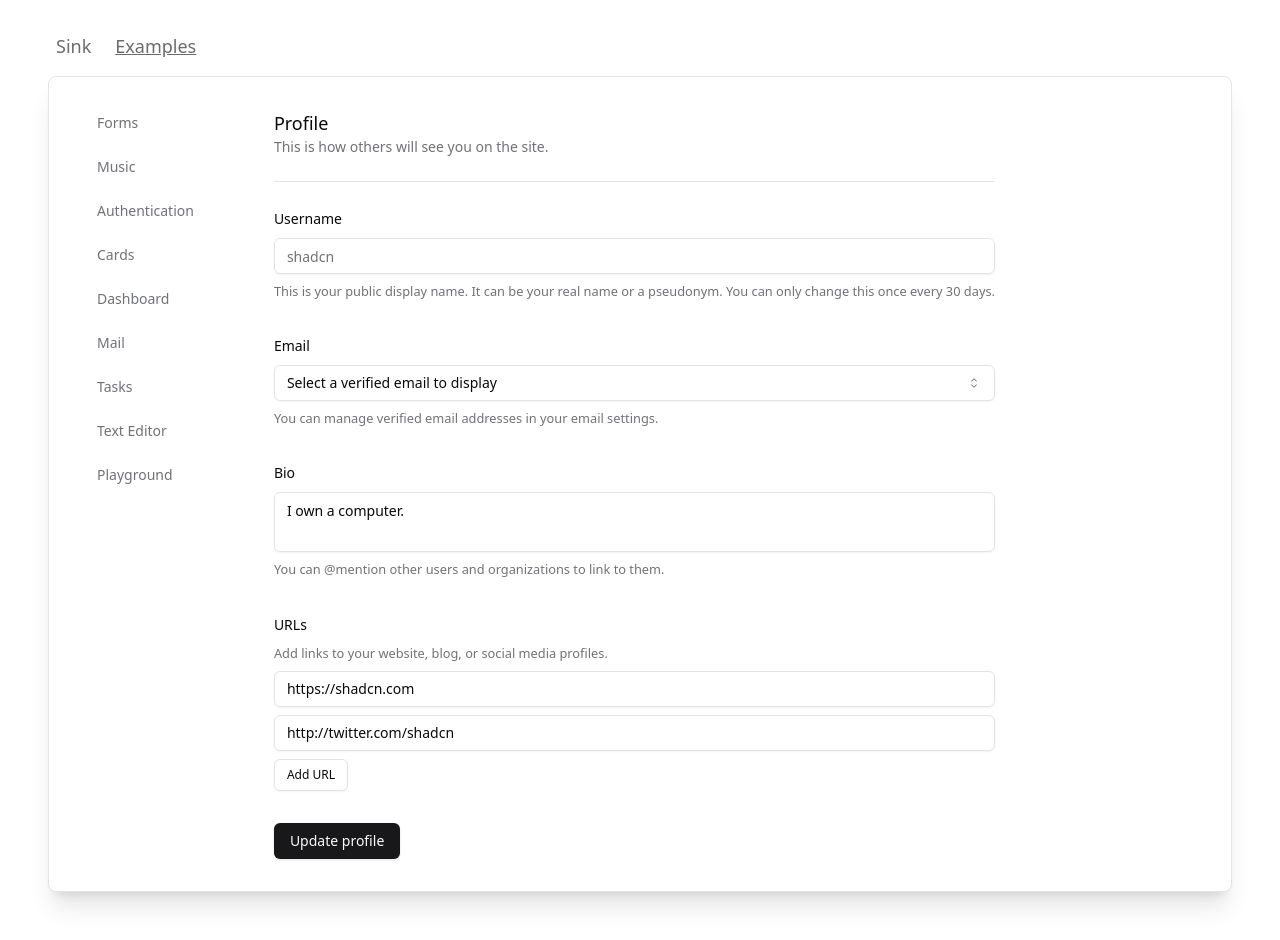
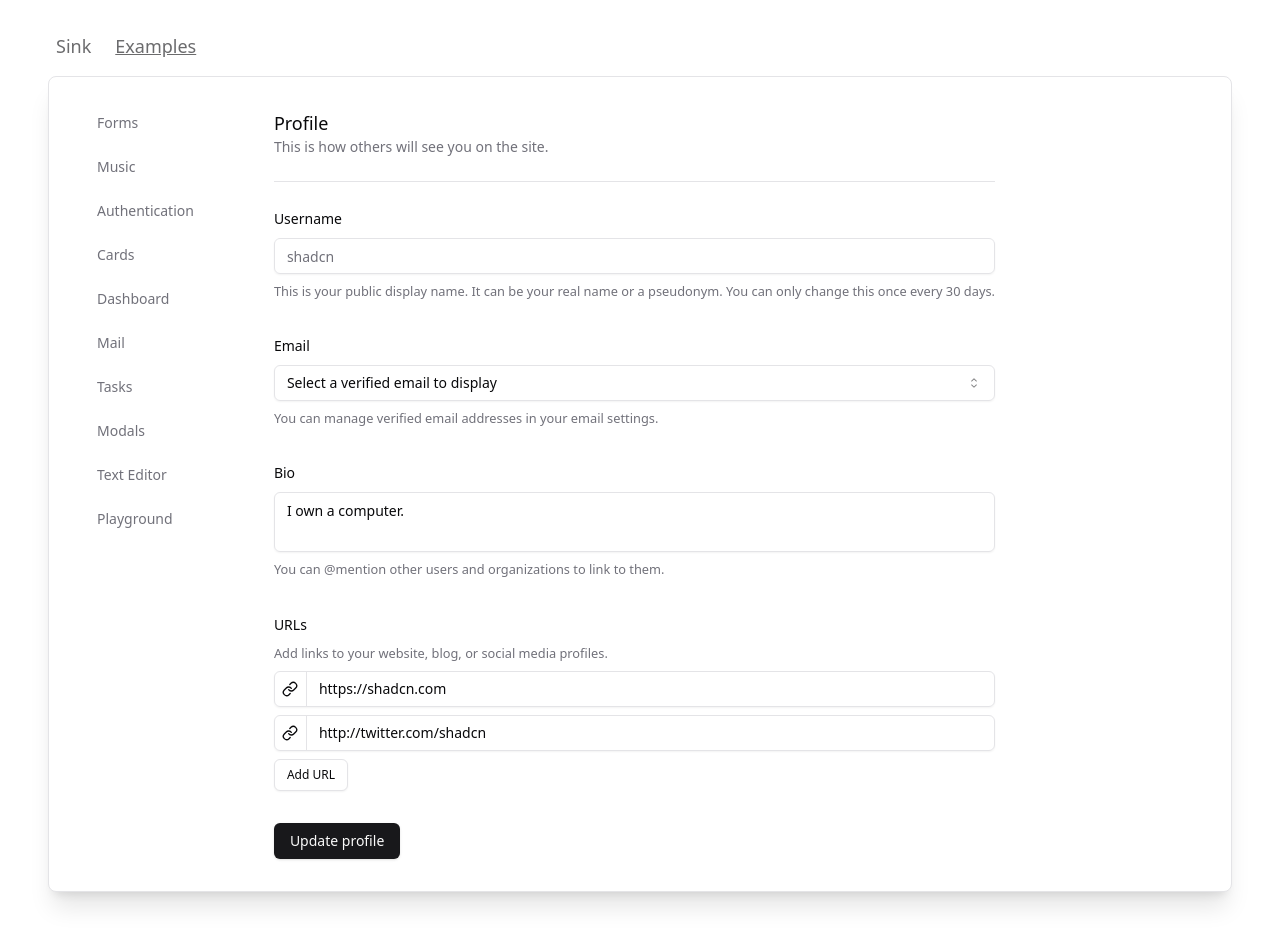
Before and after one commit to AnimaApp/vscode-shadcn-demo, a React (Vite) app: page /examples in a window 1280 px wide. Built offline with nearby package versions, Linux system fonts and the light colour scheme.

Commit message:
feat: add modal example

```diff
--- /dev/null
+++ b/src/components/Modal.tsx
@@ -0,0 +1,39 @@
+import {
+  Dialog,
+  DialogContent,
+  DialogFooter,
+  DialogHeader,
+  DialogTrigger,
+} from "@/components/ui/dialog"
+import { useState } from "react"
+
+interface ModalProps {
+  open: boolean
+  modalTitle?: React.ReactNode
+  modalHeader?: React.ReactNode
+  modalBody?: React.ReactNode
+  modalFooter?: React.ReactNode
+  children?: JSX.Element
+}
+
+export function Modal({
+  open,
+  modalBody,
+  modalFooter,
+  modalHeader,
+  children,
+}: ModalProps) {
+  const [isOpen, setIsOpen] = useState(open)
+
+  return (
+    <Dialog open={isOpen} onOpenChange={setIsOpen}>
+      <DialogTrigger asChild>{children}</DialogTrigger>
+
+      <DialogContent className="sm:max-w-[425px]">
+        {modalHeader && <DialogHeader>{modalHeader}</DialogHeader>}
+        {modalBody}
+        {modalFooter && <DialogFooter>{modalFooter}</DialogFooter>}
+      </DialogContent>
+    </Dialog>
+  )
+}
--- a/src/components/examples-nav.tsx
+++ b/src/components/examples-nav.tsx
@@ -30,6 +30,10 @@ const examples = [
   {
     name: "Tasks",
     href: "/examples/tasks",
+  },
+  {
+    name: "Modals",
+    href: "/examples/modals",
   },
   {
     name: "Text Editor",
--- a/src/components/ui/input.tsx
+++ b/src/components/ui/input.tsx
@@ -3,20 +3,32 @@ import * as React from "react"
 import { cn } from "@/lib/utils"
 
 export interface InputProps
-  extends React.InputHTMLAttributes<HTMLInputElement> {}
+  extends React.InputHTMLAttributes<HTMLInputElement> {
+    startIcon?: JSX.Element
+  }
 
 const Input = React.forwardRef<HTMLInputElement, InputProps>(
-  ({ className, type, ...props }, ref) => {
+  ({ className, type, startIcon, ...props }, ref) => {
     return (
+      <div className="relative">
+        {startIcon && (
+          <div className="absolute inset-y-0 left-2 flex items-center pr-2 border-r border-border">
+            {startIcon}
+          </div>
+        )}
         <input
           type={type}
           className={cn(
             "flex h-9 w-full rounded-md border border-input bg-transparent px-3 py-1 text-sm shadow-sm transition-colors file:border-0 file:bg-transparent file:text-sm file:font-medium placeholder:text-muted-foreground focus-visible:outline-none focus-visible:ring-1 focus-visible:ring-ring disabled:cursor-not-allowed disabled:opacity-50",
+            {
+              "pl-11": startIcon,
+            },
             className
           )}
           ref={ref}
           {...props}
         />
+      </div>
     )
   }
 )
--- a/src/main.tsx
+++ b/src/main.tsx
@@ -17,6 +17,7 @@ import TaskPage from './pages/examples/tasks/tasks/page.tsx';
 import { PlaygroundPage } from './pages/examples/playground/page.tsx';
 import TextEditorPage from './pages/examples/text-editor/page.tsx';
 import { PlaygroundLayout } from './pages/examples/playground/layout.tsx';
+import ModalsPage from './pages/examples/modals/page.tsx';
 
 const router = createBrowserRouter([
   {
@@ -55,6 +56,7 @@ const router = createBrowserRouter([
         path: "tasks",
         element: <TaskPage />
       },
+      { path: "modals", element: <ModalsPage /> },
       {
         path: "text-editor",
         element: <TextEditorPage />
--- a/src/pages/examples/forms/profile-form.tsx
+++ b/src/pages/examples/forms/profile-form.tsx
@@ -21,6 +21,7 @@ import {
 import { Textarea } from "@/components/ui/textarea"
 import { toast } from "@/components/ui/use-toast"
 import { Link } from "react-router-dom"
+import { LinkIcon } from "lucide-react"
 
 type ProfileFormValues = {
   username: string;
@@ -142,7 +143,7 @@ export function ProfileForm() {
                     Add links to your website, blog, or social media profiles.
                   </FormDescription>
                   <FormControl>
-                    <Input {...field} />
+                    <Input startIcon={<LinkIcon size={16} />} {...field} />
                   </FormControl>
                   <FormMessage />
                 </FormItem>
--- /dev/null
+++ b/src/pages/examples/modals/page.tsx
@@ -0,0 +1,33 @@
+import { Modal } from "@/components/Modal"
+import { Button } from "@/components/ui/button"
+import { Input } from "@/components/ui/input"
+import { Label } from "@/components/ui/label"
+
+export default function ModalsPage() {
+  return (
+    <div className="space-y-6">
+      <Modal
+        modalBody={
+          <div className="grid gap-4 py-4">
+            <div className="grid grid-cols-4 items-center gap-4">
+              <Label htmlFor="name" className="text-right">
+                Name
+              </Label>
+              <Input id="name" value="Pedro Duarte" className="col-span-3" />
+            </div>
+            <div className="grid grid-cols-4 items-center gap-4">
+              <Label htmlFor="username" className="text-right">
+                Username
+              </Label>
+              <Input id="username" value="@peduarte" className="col-span-3" />
+            </div>
+          </div>
+        }
+        modalFooter={<Button type="submit">Save changes</Button>}
+        open={false}
+      >
+        <Button variant="outline">Edit Profile</Button>
+      </Modal>
+    </div>
+  )
+}
```
Lines whose indentation alone changed are shown as unchanged.
